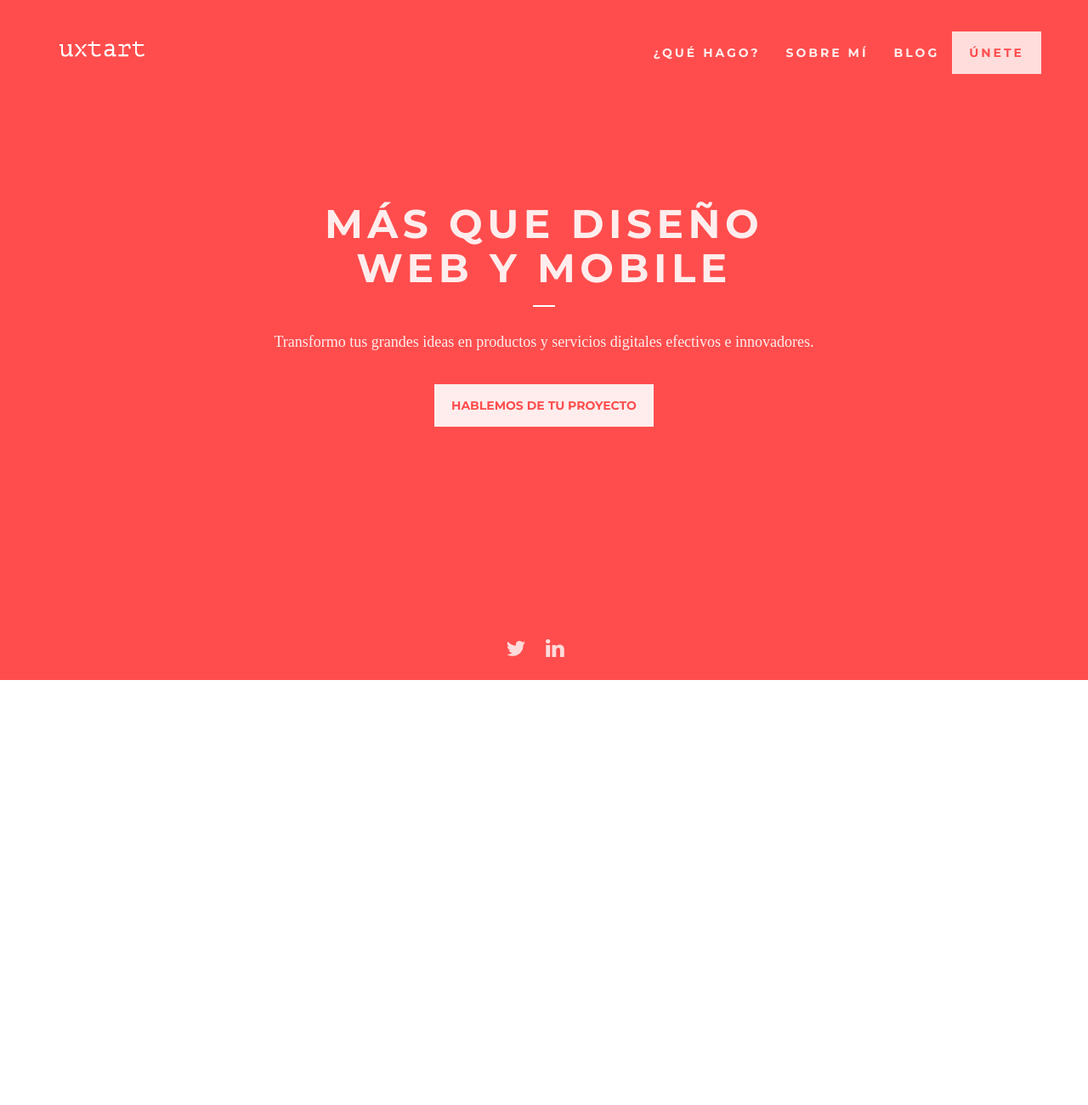
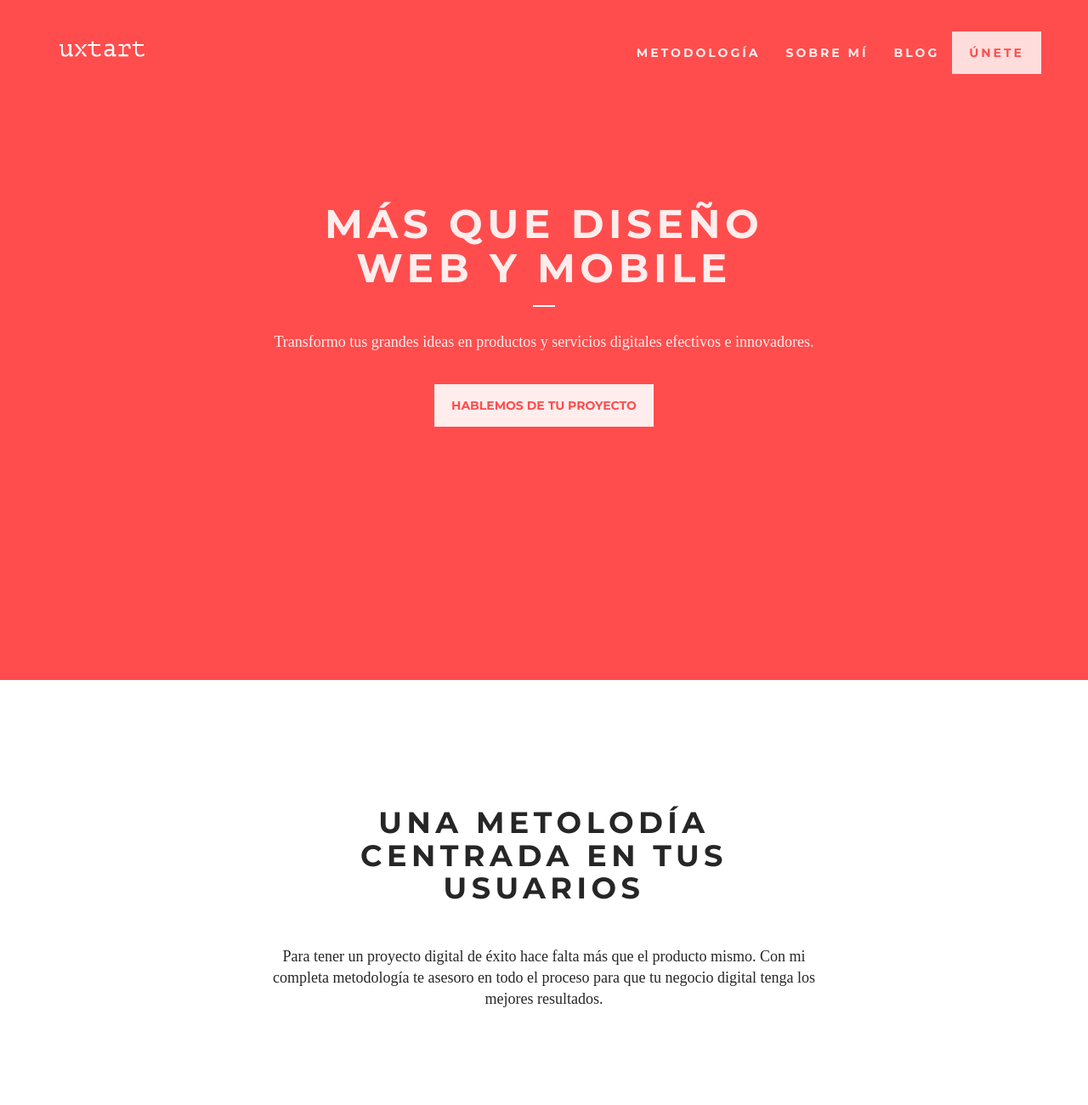
Before and after one commit to KarlaU/uxtart, a plain HTML site: page index.html in a window 1280 px wide. Shown: the top 1300 px of the page at 85% size. Drawn offline with nearby package versions, Linux system fonts and the light colour scheme; a web font is replaced by a local one.

Commit message:
lalelilolu

```diff
--- a/css/main.css
+++ b/css/main.css
@@ -81,9 +81,6 @@ textarea {
 }
 a:hover{
     text-decoration: none;
-}
-body{
-    background-color: #ff4d4d;
 }
 footer img{
     margin: 0 10px;
@@ -183,9 +180,12 @@ input[type="submit"]:focus,
 }
 .head-jumbotron{
     background-color: #ff4d4d;
+}
+.head-jumbotron .title-container{
     color: #ffeded;
 }
 .jumbotron{
+    color: #262626;
     margin-bottom: 0;
     padding: 0;
     position: relative;
@@ -259,6 +259,7 @@ input[type="submit"]:focus,
 .title-container{
     margin: 0 auto 0;
     max-width: 651px;
+    text-align: center;
 }
 .title-container .lead{
     display: inline-block;
--- a/index.html
+++ b/index.html
@@ -22,7 +22,7 @@
                 <nav class="container nav-container">
                     <a class="brand-container" href="#"><img class="brand" src="img/logo-uxtart-13.png"></a>
                      <ul class="nav navbar-nav navbar-right">
-                        <li><a href="">¿Qué hago?</a></li>
+                        <li><a href="">Metodología</a></li>
                         <li><a href="">Sobre mí</a></li>
                         <li><a href="">Blog</a></li>
                         <li><a class="call-to-action"href="">Únete</a></li>
@@ -60,14 +60,21 @@
                         <input class="call-to-action" id="submit_button" type="submit" value="Enviar" />
                     </form>
                 </div>
-                <footer>
-                    <a href="https://twitter.com/uxtart"><img src="img/twitter.png"></a>
-                    <a href="https://www.linkedin.com/pub/karla-vargas/85/852/8bb"><img src="img/linkedin.png"></a>
-                </footer>
             <div>
         </section>
         <section class="jumbotron services-jumbotron">
+            <div class="centered-elements">
+                <div class="title-container">
+                    <h2>Una metolodía centrada en tus usuarios</h2>
+                    <hr>
+                    <p class="lead">Para tener un proyecto digital de éxito hace falta más que el producto mismo. Con mi completa metodología te asesoro en todo el proceso para que tu negocio digital tenga los mejores resultados.</p>
+                </div>
+            </div>
         </section>
+        <footer>
+            <a href="https://twitter.com/uxtart"><img src="img/twitter.png"></a>
+            <a href="https://www.linkedin.com/pub/karla-vargas/85/852/8bb"><img src="img/linkedin.png"></a>
+        </footer>
 
         <script src="//ajax.googleapis.com/ajax/libs/jquery/1.11.1/jquery.min.js"></script>
         <script>window.jQuery || document.write('<script src="js/vendor/jquery-1.11.1.min.js"><\/script>')</script>
```
